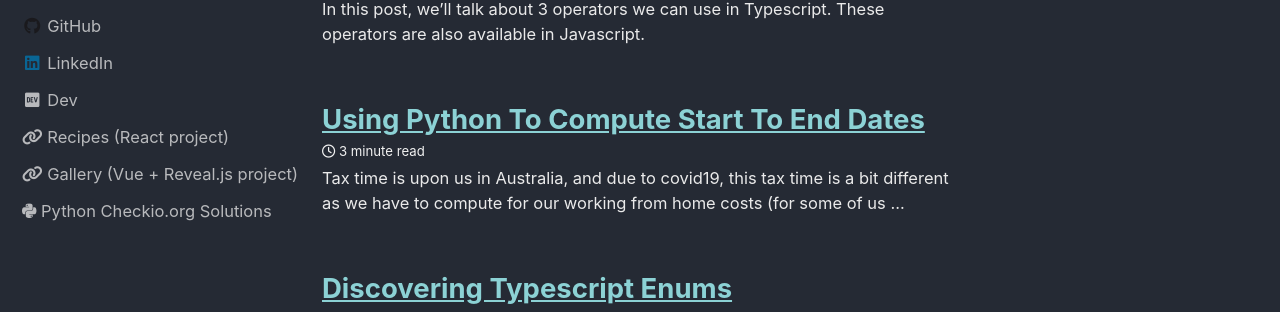
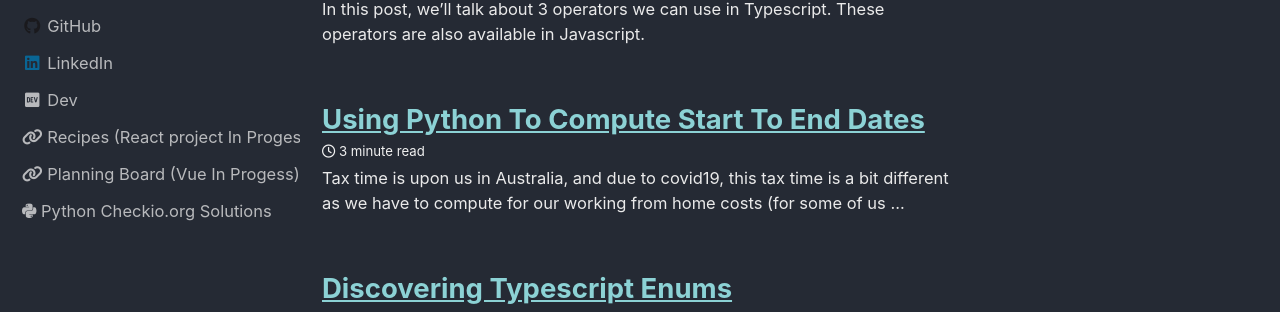
Before and after one commit to deanagan/deanagan.github.io, a Jekyll site: the page built from index.html, in a window 1280 px wide. Shown: the part 465-777 px from the top of the page. Built offline with Jekyll 4.4.1, drawn with Linux system fonts in a browser that asks for light colours; cached includes are drawn as plain includes; nearby versions of some CDN libraries; the list of posts is cut into pages by our own code.

Commit message:
Add some links to side projects

```diff
--- a/_config.yml
+++ b/_config.yml
@@ -131,13 +131,13 @@ author:
       icon: "fab fa-fw fa-dev"
       url: "https://dev.to/deanagan"
 
-    - label: "Recipes (React project)"
+    - label: "Recipes (React project In Progess)"
       icon: "fas fa-fw fa-link"
       url: "http://deanagan.github.io/recipes"
 
-    - label: "Gallery (Vue + Reveal.js project)"
+    - label: "Planning Board (Vue In Progess)"
       icon: "fas fa-fw fa-link"
-      url: "http://deanagan.github.io/gallery"
+      url: "http://deanagan.github.io/planningboard"
 
     - label: "Python Checkio.org Solutions"
       icon: "fab fa-python"
```
